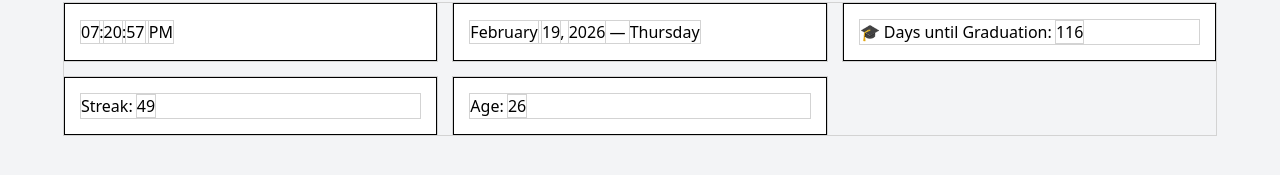
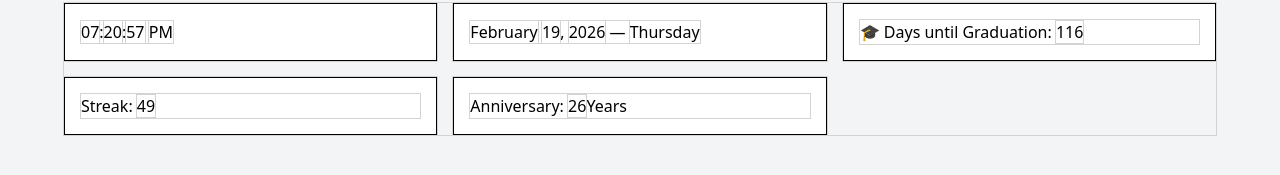
Before and after one commit to mbushyeager05/mindful-dashboard, a website built with Vite: page index.html in a window 1280 px wide. Shown: the part 331-506 px from the top of the page. Built offline with nearby package versions, Linux system fonts and the light colour scheme.

Commit message:
fixed html

```diff
--- a/index.html
+++ b/index.html
@@ -42,7 +42,7 @@
         </section>
 
         <section class="bg-white p-4 border" role="region" aria-label="Age">
-          <p>Age: <time class="ageOfPerson">000</time></p>
+          <p>Anniversary: <time class="ageOfPerson">000</time>Years</p>
         </section>
 
     </main>
--- a/src/script.js
+++ b/src/script.js
@@ -10,11 +10,11 @@ initClock();
 // Date
 initDate();
 
-// Age of Person
-const ageOfPerson = calculateAgeOf("2000-01-01");
+// Anniversary
+const ageOfAnniversary = calculateAgeOf("2000-01-01");
 const elemAge = document.querySelector('.ageOfPerson');
-elemAge.textContent = ageOfPerson;
-elemAge.setAttribute("datetime", ageOfPerson);
+elemAge.textContent = ageOfAnniversary;
+elemAge.setAttribute("datetime", ageOfAnniversary);
 
 // Days Until Event
 const daysUntil = getDaysUntilEvent("2026-06-15");
```
